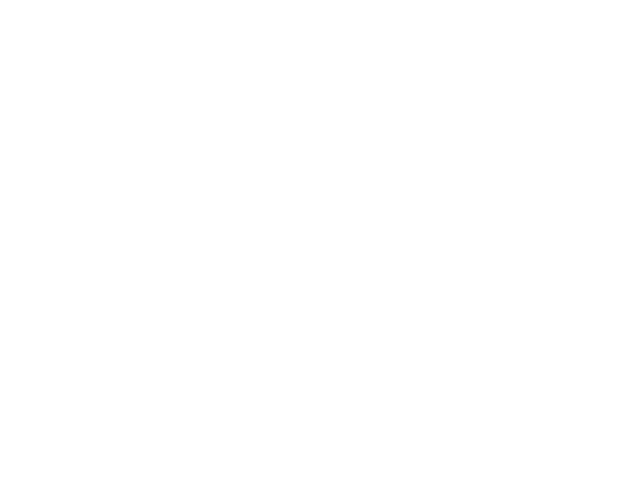
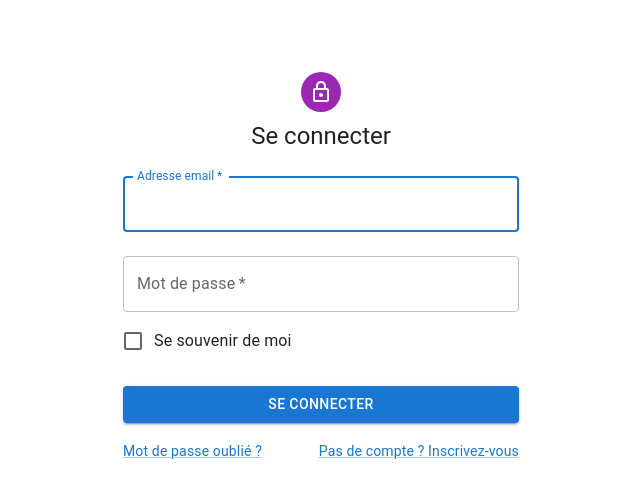
Before and after one commit to efeliott/RPG_Front, a React (Vite) app: page /signin in a window 1280 px wide. Before the commit this address had no page. Shown: the top 498 px of the page, without its empty margins (319-959 px from the left). Built offline with nearby package versions, Linux system fonts and the light colour scheme.

Commit message:
cnx ftrs done

```diff
--- a/src/components/App.tsx
+++ b/src/components/App.tsx
@@ -2,23 +2,26 @@
 
 import React from 'react';
 import { BrowserRouter as Router, Route, Routes } from 'react-router-dom';
-import Login from './auth/Login';
-import Signup from './auth/Signup';
+import SignIn from './auth/SignIn';
+import SignUp from './auth/SignUp'
 import Dashboard from './pages/Dashboard';
+import AuthPage from './pages/AuthPage';
+import { AuthProvider } from '../context/AuthContext';
 
 const App: React.FC = () => {
     return (
-        <Router>
-            <div className="bg-gray-100 min-h-screen">
+        <AuthProvider>
+            <Router>
                 <Routes>
-                    <Route path="/login" element={<Login />} />
-                    <Route path="/signup" element={<Signup />} />
+                    <Route path="/" element={<AuthPage />} />
+                    <Route path="/signin" element={<SignIn />} />
+                    <Route path="/signup" element={<SignUp />} />
                     <Route path="/dashboard" element={<Dashboard />} />
-                    <Route path="/" element={<h1 className="text-center mt-10">Bienvenue sur la page d'accueil</h1>} />
+                    {/* Ajoute ici d'autres routes si nécessaire */}
                 </Routes>
-            </div>
-        </Router>
+            </Router>
+        </AuthProvider>
     );
 };
 
-export default App;
+  export default App;
--- a/src/components/auth/Login.tsx
+++ /dev/null
@@ -1,116 +0,0 @@
-import React, { useState } from 'react';
-import axiosInstance from '../../api/axios';
-import { useNavigate } from 'react-router-dom';
-import { useAuth } from '../../context/AuthContext'; // Importer le contexte Auth
-import Avatar from '@mui/material/Avatar';
-import Button from '@mui/material/Button';
-import CssBaseline from '@mui/material/CssBaseline';
-import TextField from '@mui/material/TextField';
-import FormControlLabel from '@mui/material/FormControlLabel';
-import Checkbox from '@mui/material/Checkbox';
-import Link from '@mui/material/Link';
-import Grid from '@mui/material/Grid';
-import Box from '@mui/material/Box';
-import LockOutlinedIcon from '@mui/icons-material/LockOutlined';
-import Typography from '@mui/material/Typography';
-import Container from '@mui/material/Container';
-import { createTheme, ThemeProvider } from '@mui/material/styles';
-import '../../styles/auth/AuthForm.css';
-
-const defaultTheme = createTheme();
-
-const SignIn: React.FC = () => {
-    const [email, setEmail] = useState<string>('');
-    const [password, setPassword] = useState<string>('');
-    const navigate = useNavigate();
-    const { setToken } = useAuth(); // Utiliser le hook useAuth pour accéder à setToken
-
-    const handleLogin = async (e: React.FormEvent) => {
-        e.preventDefault();
-        try {
-            const response = await axiosInstance.post('/login', {
-                email,
-                password,
-            });
-            setToken(response.data.access_token); // Stocker le token dans le contexte
-            navigate('/dashboard'); // Rediriger vers le tableau de bord après connexion
-        } catch (error) {
-            console.error('Erreur de connexion', error);
-        }
-    };
-
-    return (
-        <ThemeProvider theme={defaultTheme}>
-            <Container component="main" maxWidth="xs">
-                <CssBaseline />
-                <Box
-                    sx={{
-                        marginTop: 8,
-                        display: 'flex',
-                        flexDirection: 'column',
-                        alignItems: 'center',
-                    }}
-                >
-                    <Avatar sx={{ m: 1, bgcolor: 'secondary.main' }}>
-                        <LockOutlinedIcon />
-                    </Avatar>
-                    <Typography component="h1" variant="h5">
-                        Se connecter
-                    </Typography>
-                    <Box component="form" onSubmit={handleLogin} noValidate sx={{ mt: 1 }}>
-                        <TextField
-                            margin="normal"
-                            required
-                            fullWidth
-                            id="email"
-                            label="Adresse email"
-                            name="email"
-                            autoComplete="email"
-                            autoFocus
-                            value={email}
-                            onChange={(e) => setEmail(e.target.value)}
-                        />
-                        <TextField
-                            margin="normal"
-                            required
-                            fullWidth
-                            name="password"
-                            label="Mot de passe"
-                            type="password"
-                            id="password"
-                            autoComplete="current-password"
-                            value={password}
-                            onChange={(e) => setPassword(e.target.value)}
-                        />
-                        <FormControlLabel
-                            control={<Checkbox value="remember" color="primary" />}
-                            label="Se souvenir de moi"
-                        />
-                        <Button
-                            type="submit"
-                            fullWidth
-                            variant="contained"
-                            sx={{ mt: 3, mb: 2 }}
-                        >
-                            Se connecter
-                        </Button>
-                        <Grid container>
-                            <Grid item xs>
-                                <Link href="#" variant="body2">
-                                    Mot de passe oublié ?
-                                </Link>
-                            </Grid>
-                            <Grid item>
-                                <Link href="/signup" variant="body2">
-                                    {"Pas de compte ? Inscrivez-vous"}
-                                </Link>
-                            </Grid>
-                        </Grid>
-                    </Box>
-                </Box>
-            </Container>
-        </ThemeProvider>
-    );
-};
-
-export default SignIn;
--- /dev/null
+++ b/src/components/auth/SignIn.tsx
@@ -0,0 +1,132 @@
+import React, { useState } from 'react';
+import axiosInstance from '../../api/axios'; // Assurez-vous que cette instance Axios est configurée correctement pour appeler votre API
+import { useNavigate } from 'react-router-dom';
+import { useAuth } from '../../context/AuthContext'; // Utiliser le contexte Auth pour stocker le token
+import Avatar from '@mui/material/Avatar';
+import Button from '@mui/material/Button';
+import CssBaseline from '@mui/material/CssBaseline';
+import TextField from '@mui/material/TextField';
+import FormControlLabel from '@mui/material/FormControlLabel';
+import Checkbox from '@mui/material/Checkbox';
+import Link from '@mui/material/Link';
+import Grid from '@mui/material/Grid';
+import Box from '@mui/material/Box';
+import LockOutlinedIcon from '@mui/icons-material/LockOutlined';
+import Typography from '@mui/material/Typography';
+import Container from '@mui/material/Container';
+import { createTheme, ThemeProvider } from '@mui/material/styles';
+
+const defaultTheme = createTheme();
+
+const SignIn: React.FC = () => {
+  const [email, setEmail] = useState<string>('');  // Stocke l'email
+  const [password, setPassword] = useState<string>('');  // Stocke le mot de passe
+  const [errorMessage, setErrorMessage] = useState<string>(''); // Message d'erreur potentiel
+  const { setToken } = useAuth();  // Utiliser le contexte pour stocker le token
+  const navigate = useNavigate();
+
+  const handleLogin = async (e: React.FormEvent) => {
+    e.preventDefault();
+    setErrorMessage('');  // Réinitialise les erreurs avant de lancer une nouvelle tentative de connexion
+    console.log("Login triggered");
+
+    try {
+      // Appel à l'API pour authentification
+      const response = await axiosInstance.post('/login', {
+        email,
+        password,
+      });
+
+      // Vérifie si l'API renvoie bien un token
+      if (response.data && response.data.access_token) {
+        setToken(response.data.access_token);  // Stocker le token dans le contexte
+        navigate('/dashboard');  // Rediriger vers le tableau de bord
+      } else {
+        setErrorMessage('Erreur: Le token d\'authentification est introuvable');
+      }
+    } catch (error) {
+      console.error('Erreur de connexion', error);
+      setErrorMessage('Erreur: Connexion échouée. Veuillez vérifier vos identifiants.');
+    }
+  };
+
+  return (
+    <ThemeProvider theme={defaultTheme}>
+      <Container component="main" maxWidth="xs">
+        <CssBaseline />
+        <Box
+          sx={{
+            marginTop: 8,
+            display: 'flex',
+            flexDirection: 'column',
+            alignItems: 'center',
+          }}
+        >
+          <Avatar sx={{ m: 1, bgcolor: 'secondary.main' }}>
+            <LockOutlinedIcon />
+          </Avatar>
+          <Typography component="h1" variant="h5">
+            Se connecter
+          </Typography>
+          <Box component="form" onSubmit={handleLogin} noValidate sx={{ mt: 1 }}>
+            <TextField
+              margin="normal"
+              required
+              fullWidth
+              id="email"
+              label="Adresse email"
+              name="email"
+              autoComplete="email"
+              autoFocus
+              value={email}
+              onChange={(e) => setEmail(e.target.value)}
+            />
+            <TextField
+              margin="normal"
+              required
+              fullWidth
+              name="password"
+              label="Mot de passe"
+              type="password"
+              id="password"
+              autoComplete="current-password"
+              value={password}
+              onChange={(e) => setPassword(e.target.value)}
+            />
+            <FormControlLabel
+              control={<Checkbox value="remember" color="primary" />}
+              label="Se souvenir de moi"
+            />
+            {errorMessage && (
+              <Typography color="error" variant="body2" align="center" sx={{ mb: 2 }}>
+                {errorMessage}
+              </Typography>
+            )}
+            <Button
+              type="submit"
+              fullWidth
+              variant="contained"
+              sx={{ mt: 3, mb: 2 }}
+            >
+              Se connecter
+            </Button>
+            <Grid container>
+              <Grid item xs>
+                <Link href="#" variant="body2">
+                  Mot de passe oublié ?
+                </Link>
+              </Grid>
+              <Grid item>
+                <Link href="/signup" variant="body2">
+                  {"Pas de compte ? Inscrivez-vous"}
+                </Link>
+              </Grid>
+            </Grid>
+          </Box>
+        </Box>
+      </Container>
+    </ThemeProvider>
+  );
+};
+
+export default SignIn;
--- a/src/components/auth/Signup.tsx
+++ b/src/components/auth/Signup.tsx
@@ -12,7 +12,7 @@ import LockOutlinedIcon from '@mui/icons-material/LockOutlined';
 import Typography from '@mui/material/Typography';
 import Container from '@mui/material/Container';
 import { createTheme, ThemeProvider } from '@mui/material/styles';
-import axiosInstance from '../../api/axios'; // Assure-toi d'importer correctement ton instance axios
+import axiosInstance from '../../api/axios';
 import { useNavigate } from 'react-router-dom';
 
 function Copyright(props: { sx: object }) {
@@ -132,7 +132,7 @@ export default function SignUp() {
             </Button>
             <Grid container justifyContent="flex-end">
               <Grid item>
-                <Link href="/login" variant="body2">
+                <Link href="/signin" variant="body2">
                   Already have an account? Sign in
                 </Link>
               </Grid>
--- a/src/components/pages/AuthPage.tsx
+++ b/src/components/pages/AuthPage.tsx
@@ -2,8 +2,8 @@
 
 import React from 'react';
 import { Route, Routes, Link } from 'react-router-dom';
-import Login from '../auth/Login';
-import Signup from '../auth/Signup';
+import Login from '../auth/SignIn';
+import Signup from '../auth/SignUp';
 import '../../styles/pages/AuthPage.css';
 
 const AuthPage: React.FC = () => {
```
Also changed, not shown: src/index.tsx (+4 -4 lines), 1 other file (tests, documents, lock files or other folders).
